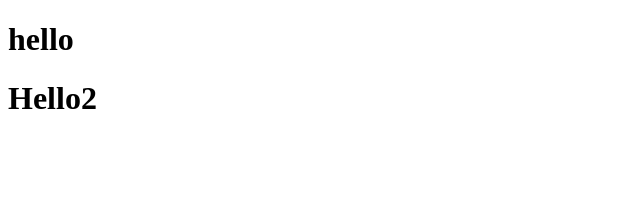
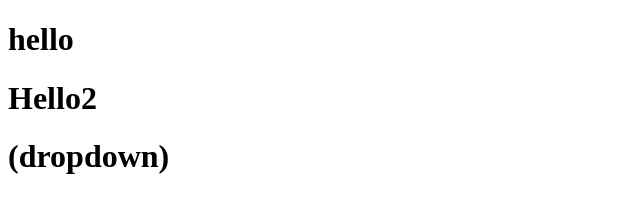
Before and after one commit to RanjitMI/secodeProject, a plain HTML site: page index.html in a window 1280 px wide. Shown: the whole page, without its empty margins (0-640 px from the left). Drawn offline with Linux system fonts and the light colour scheme.

Commit message:
dropdown

```diff
--- a/index.html
+++ b/index.html
@@ -8,5 +8,6 @@
 <body>
     <h1>hello</h1>
     <h1>Hello2</h1>
+    <h1>(dropdown)</h1>
 </body>
 </html>
```
